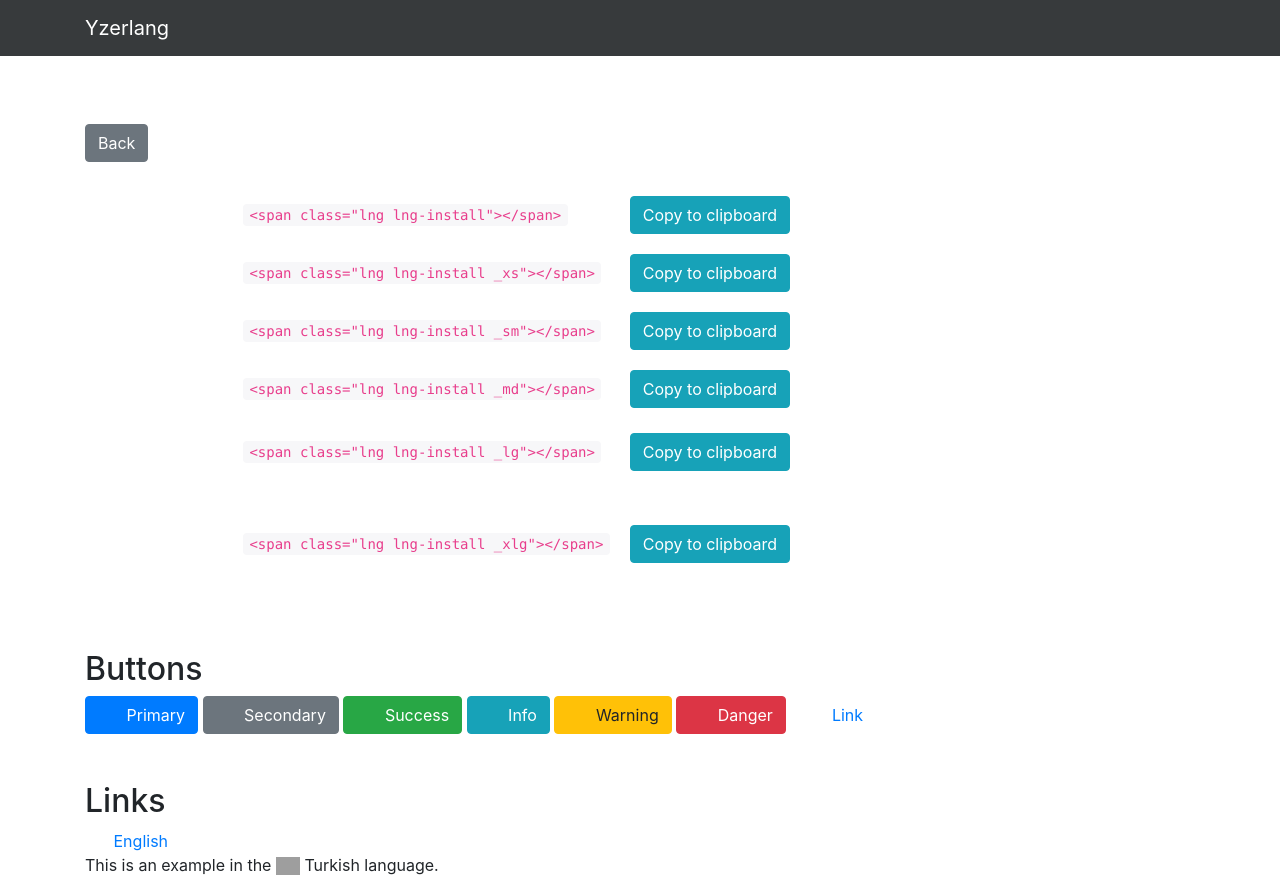
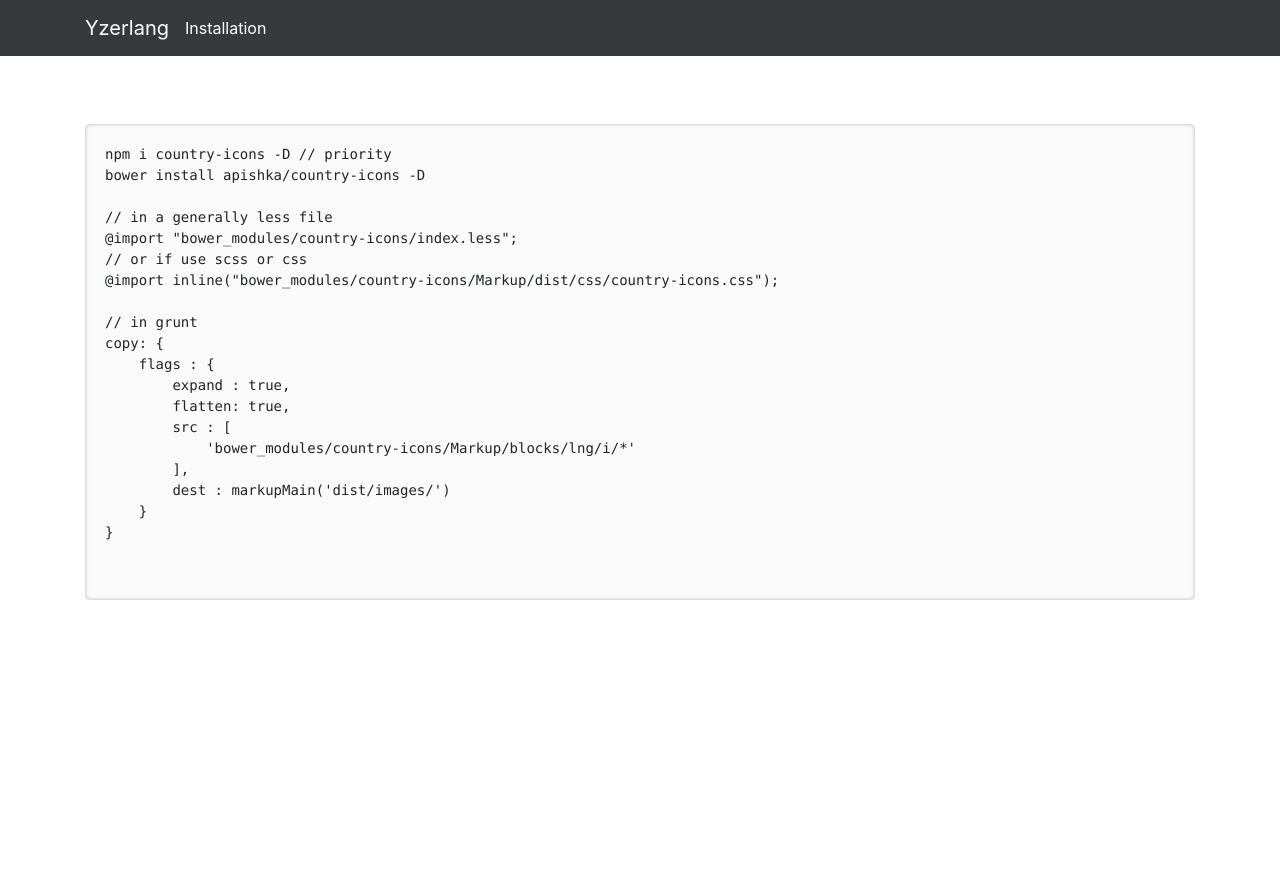
Before and after one commit to apishka/country-icons, a website built with webpack: page index.html at #!/install in a window 1280 px wide. After the commit the page ends 800 px from the top, so only its background shows below. Built offline with nearby package versions, Linux system fonts and the light colour scheme; some packages are replaced by stand-ins of ours; grey boxes are pictures that could not be loaded; files whose address does not match are found by name.

Commit message:
added a page about the installation

```diff
--- a/index.html
+++ b/index.html
@@ -10,6 +10,11 @@
 <nav class="navbar navbar-fixed-top navbar-dark bg-inverse">
     <div class="container">
         <a tabindex="-1" class="navbar-brand" href="#">Yzerlang</a>
+        <ul class="navbar-nav mr-auto" style="overflow: hidden;margin: 0;">
+            <li class="nav-item active">
+                <a class="nav-link" href="/country-icons/#!/install">Installation</a>
+            </li>
+        </ul>
     </div><!-- /.container -->
 </nav>
 
--- a/src/index.js
+++ b/src/index.js
@@ -7,11 +7,13 @@ import 'bootstrap/dist/css/bootstrap.css';
 import 'global/style.less';
 import LangList from 'list';
 import LangPage from 'lang';
+import InstallPage from 'install';
 
 const app = angular.module('app', [uiRouter]);
 
 app
     .controller('langList', ['$scope', LangList])
+    .controller('installPage', ['$scope', InstallPage])
     .controller('lang', ['$scope', '$stateParams', LangPage])
     .config(
         [
@@ -25,6 +27,13 @@ app
                             url        : '/',
                             templateUrl: "src/modules/list/list.html",
                             controller : ['$scope', LangList]
+                        }
+                    )
+                    .state(
+                        'install', {
+                            url        : '/install',
+                            templateUrl: "src/modules/install/install.html",
+                            controller : ['$scope', InstallPage]
                         }
                     )
                     .state(
--- /dev/null
+++ b/src/modules/install/index.js
@@ -0,0 +1,10 @@
+"use strict";
+
+class InstallPage {
+    constructor($scope)
+    {
+
+    }
+}
+
+export default InstallPage;
--- /dev/null
+++ b/src/modules/install/install.html
@@ -0,0 +1,25 @@
+<div class="controller" ng-controller="installPage">
+    <div class="languages" style="text-align:left">
+        <pre>
+npm i country-icons -D // priority
+bower install apishka/country-icons -D
+
+// in a generally less file
+@import "bower_modules/country-icons/index.less";
+// or if use scss or css
+@import inline("bower_modules/country-icons/Markup/dist/css/country-icons.css");
+
+// in grunt
+copy: {
+    flags : {
+        expand : true,
+        flatten: true,
+        src : [
+            'bower_modules/country-icons/Markup/blocks/lng/i/*'
+        ],
+        dest : markupMain('dist/images/')
+    }
+}
+        </pre>
+    </div>
+</div>
```
